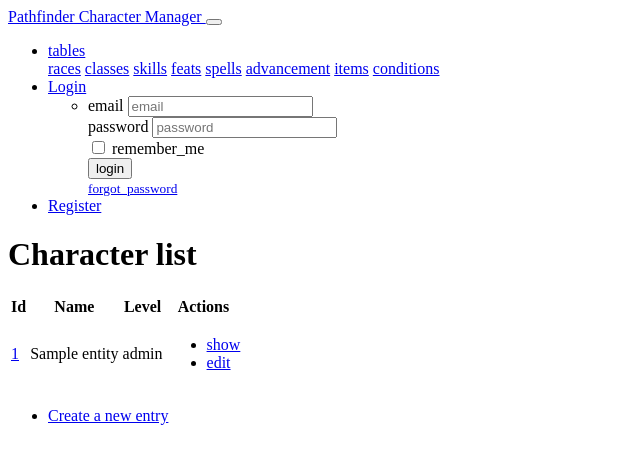
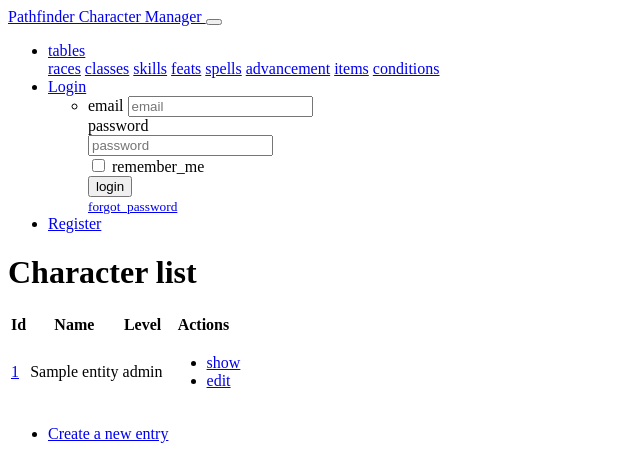
Before and after one commit to jean-gui/PathfinderCharacterManager, a Symfony app: template templates/character/index.html.twig in a window 1280 px wide. Shown: the top 455 px of the page, without its empty margins (0-640 px from the left). Run offline with Twig, Linux system fonts and the light colour scheme; the template is opened without the code that fills it: most values are stand-ins (such as "Sample title", 1, 10 or a date in 2020); some libraries are stand-ins or nearby versions.

Commit message:
login box width

```diff
--- a/templates/base.html.twig
+++ b/templates/base.html.twig
@@ -73,7 +73,7 @@
                        aria-expanded="false" id="login-dropdown">
                         Login
                     </a>
-                    <ul class="dropdown-menu dropdown-menu-right mt-2" aria-labelledby="login-dropdown">
+                    <ul class="dropdown-menu dropdown-menu-right mt-2" aria-labelledby="login-dropdown" style="width: 15rem">
                         <li class="px-3 py-2">
                             <form class="form" role="form" method="post" action="{{ path('app_login') }}">
                                 <div class="form-group">
```
